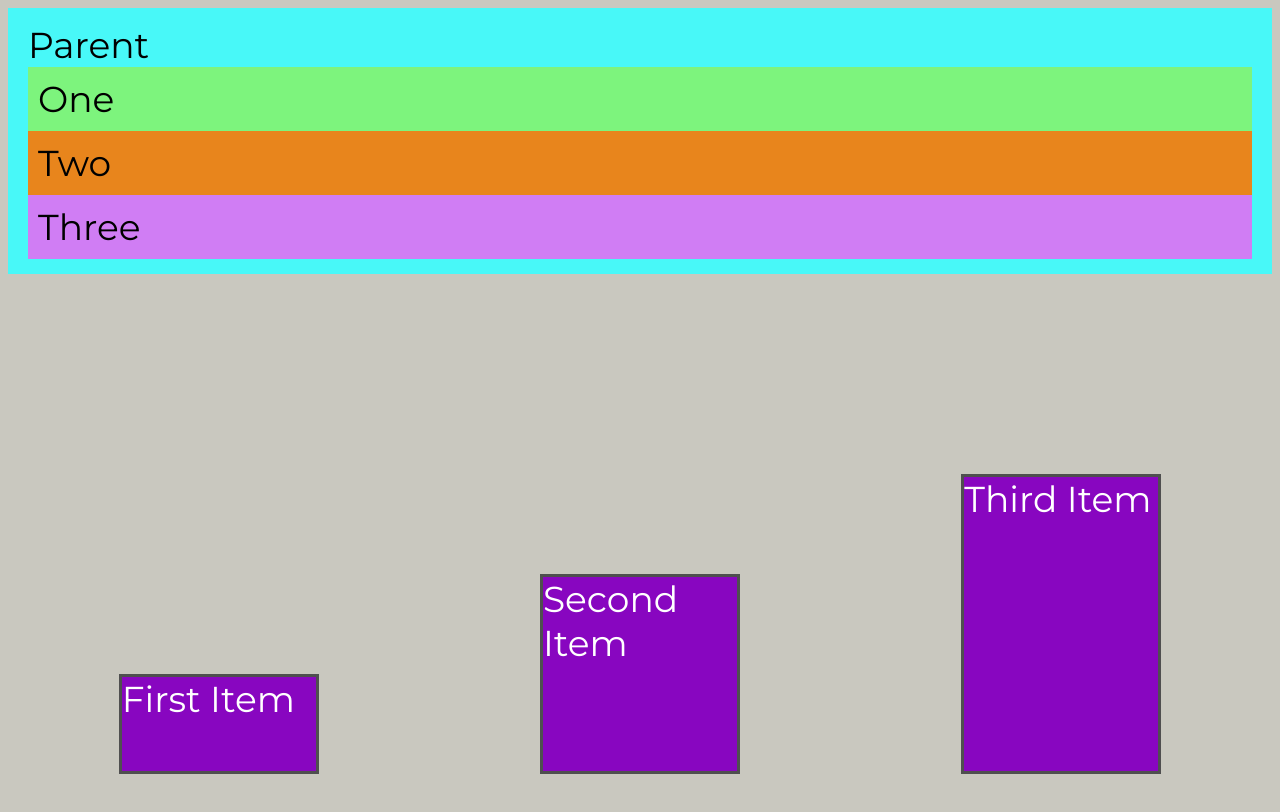
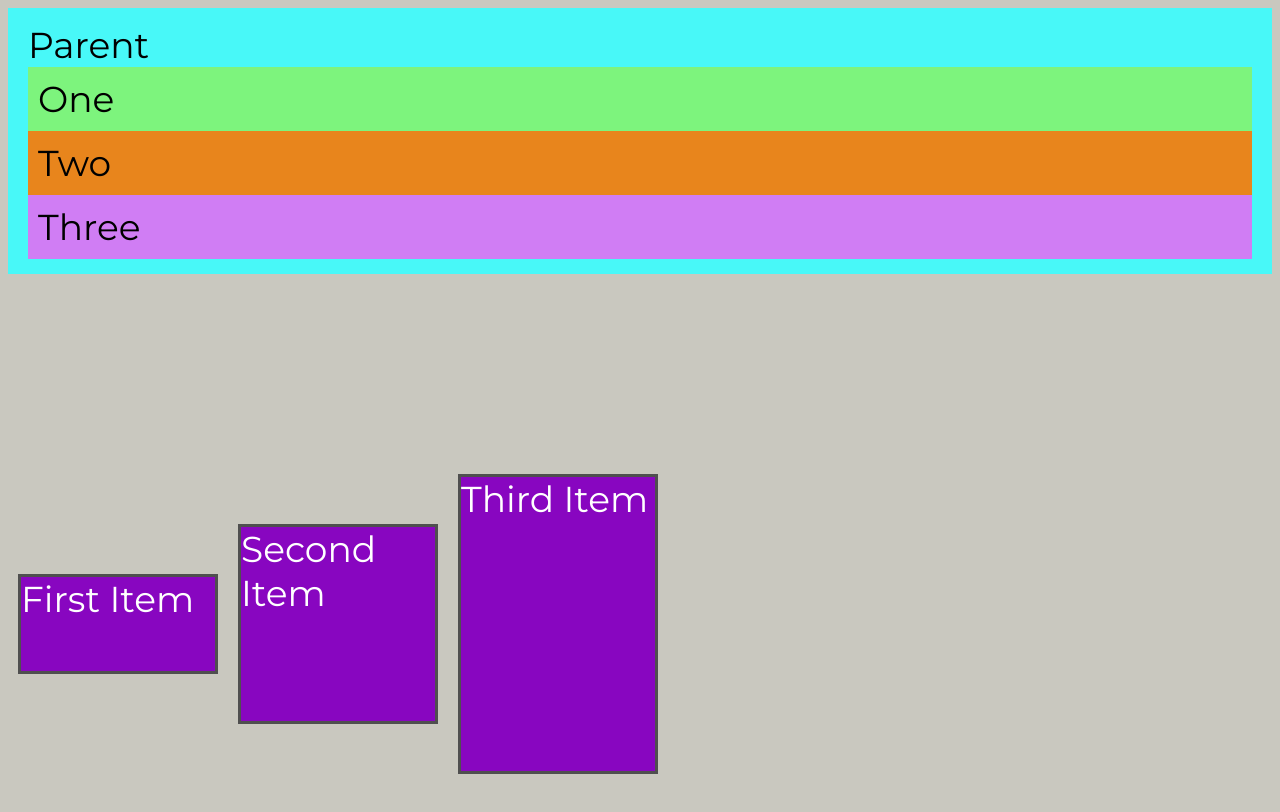
Before and after one commit to TaylorMaDEWotK18/Test, a plain HTML site: page index.html in a window 1280 px wide. Drawn offline with Linux system fonts and the light colour scheme.

Commit message:
more practice playing with aligning

```diff
--- a/style.css
+++ b/style.css
@@ -27,9 +27,8 @@
 	height: 700px;
 	display: flex;
 	flex-wrap: wrap;
-	justify-content: space-around;
-	align-items:flex-end;
-	align-content:center;
+	justify-content: flex-start;
+	align-items:center;
 }
 .flexbox-item {
 	width: 200px;
```
